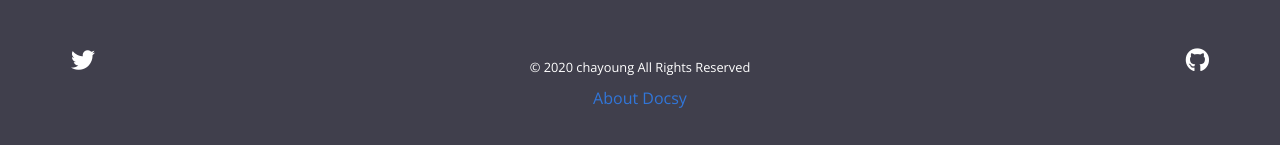
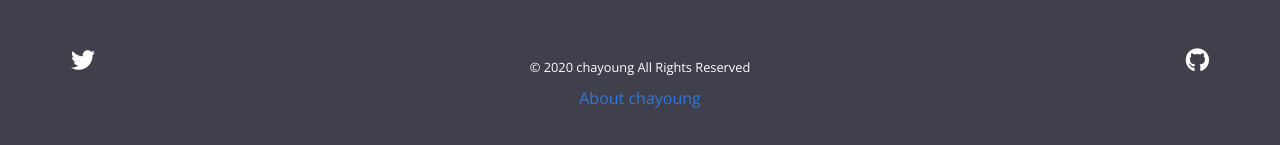
Before and after one commit to chayoung/old_chayoung.github.io, a Jekyll site: the page built from pages/index.md, in a window 1280 px wide and 900 px high, scrolled down 134 px. Shown: the part 752-897 px from the top of the window. Built offline with Jekyll 4.4.1, drawn with Linux system fonts in a browser that asks for light colours.

Commit message:
푸터 수정

```diff
--- a/_includes/footer.html
+++ b/_includes/footer.html
@@ -23,7 +23,7 @@
 <div class="col-12 col-sm-4 text-center py-2 order-sm-2">
   <small class="text-white">© 2020 {{ site.author }} All Rights Reserved</small>
   {% if site.privacy %}<small class="ml-1"><a href="{{ site.privacy }}" target="_blank">Privacy Policy</a></small>{% endif %}
-  <p class="mt-2"><a href="/about/">About Docsy</a></p>
+  <p class="mt-2"><a href="/about/">About chayoung</a></p>
       </div>
     </div>
   </div>
```
